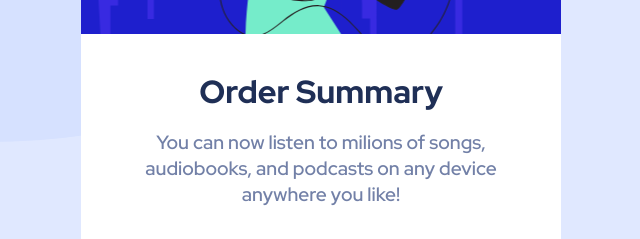
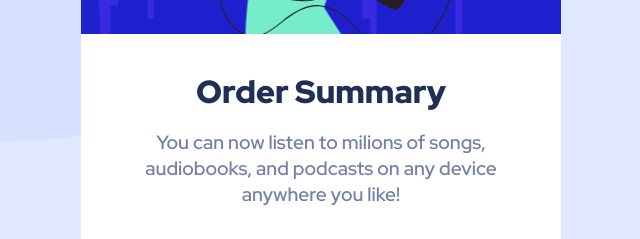
Before and after one commit to Tiagodev17/Order-summary-component, a plain HTML site: page order-summary-component-main/index.html in a window 1280 px wide. Shown: the part 246-485 px from the top of the page, 319-959 px from the left. Drawn offline with Linux system fonts and the light colour scheme.

Commit message:
Update style.css

```diff
--- a/order-summary-component-main/style.css
+++ b/order-summary-component-main/style.css
@@ -52,7 +52,7 @@ section{
 h1{
     font-size: 2rem;
     color: hsl(223, 47%, 23%);
-    font-weight: 800;
+    font-weight: 900;
 }
 #text{
     color:  hsl(224, 23%, 55%);
```
